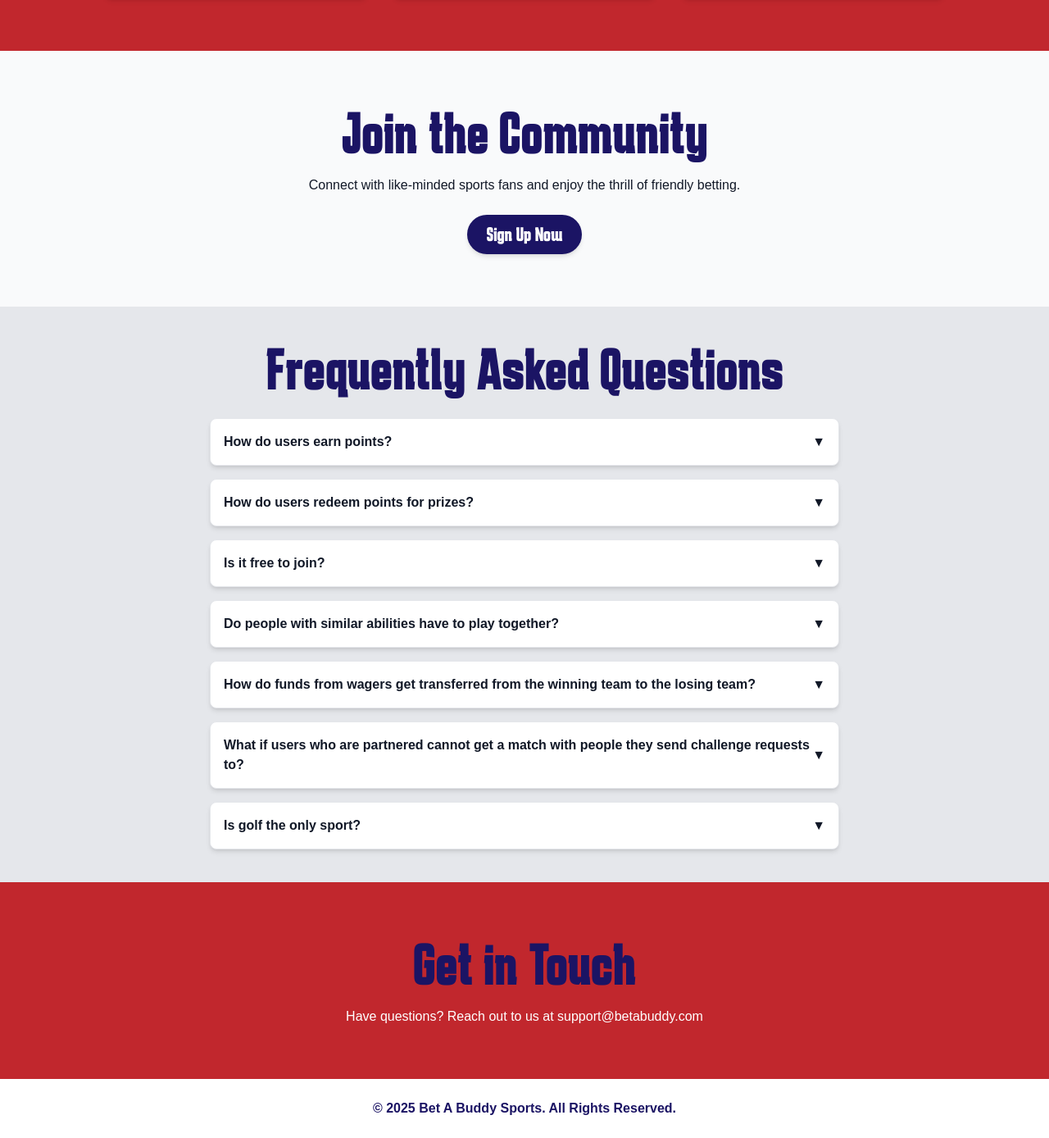
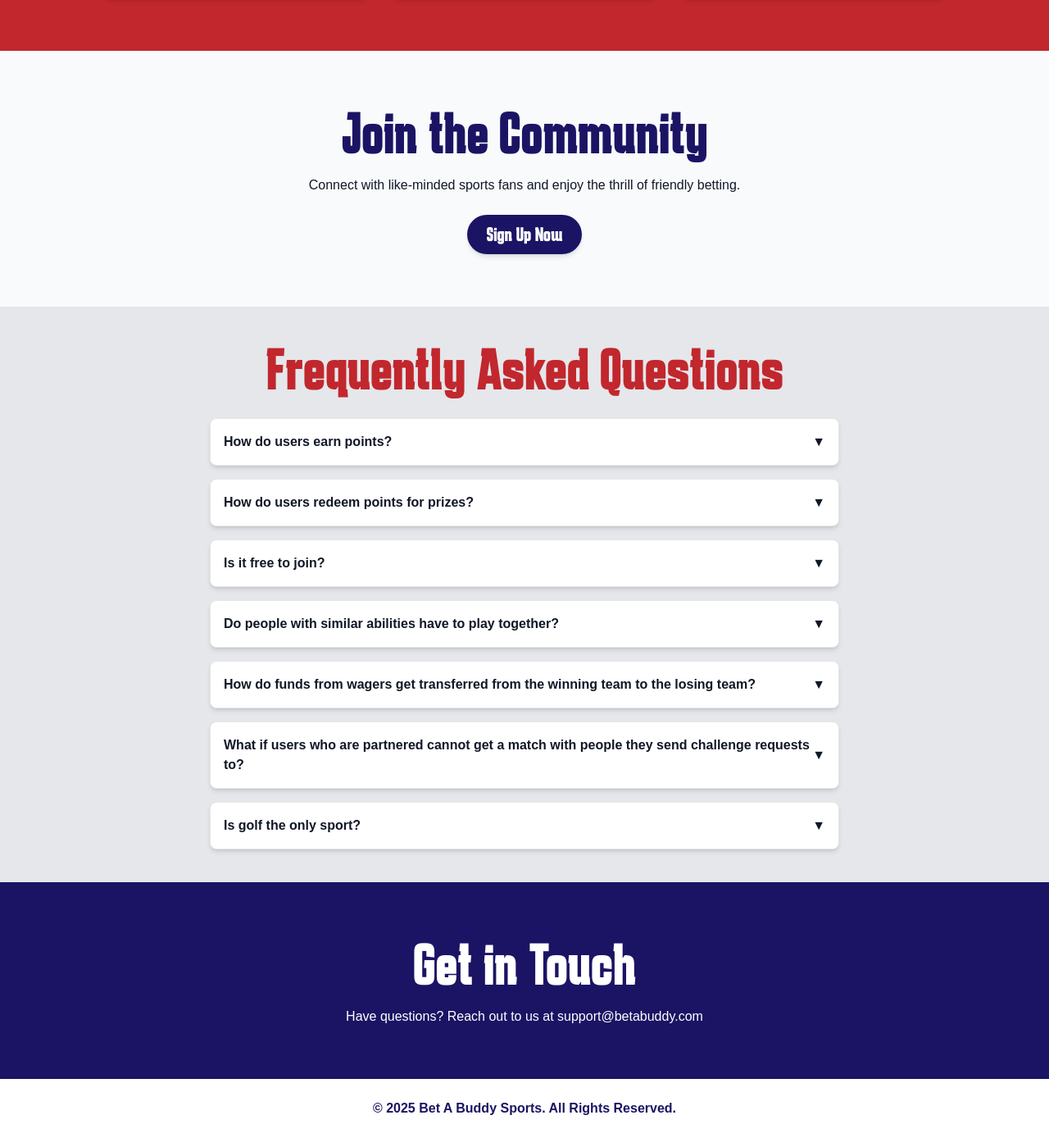
Before and after one commit to HuSoftSolutions/bet-a-buddy, a Next.js app: page / in a window 1280 px wide. Shown: the part 1348-2736 px from the top of the page at 82% size. Built offline with nearby package versions, Linux system fonts and the light colour scheme.

Commit message:
feat: updates

```diff
--- a/app/page.tsx
+++ b/app/page.tsx
@@ -66,7 +66,7 @@ const FAQ = () => {
 	return (
     <section id="faq" className="py-10 px-4 bg-gray-200">
       <div className="max-w-3xl mx-auto text-center">
-        <h1 className="font-bold mb-6">Frequently Asked Questions</h1>
+        <h1 className="font-bold mb-6 !text-secondary">Frequently Asked Questions</h1>
         <div className="space-y-4 text-left">
           {FAQ_DATA.map((faq, index) => (
             <div key={index} className="bg-white p-4 shadow-md rounded-lg border border-gray-200">
@@ -275,9 +275,9 @@ export default function Home() {
       <FAQ />
 
       {/* Contact Section */}
-      <section id="contact" className="bg-secondary text-white py-16 px-4 text-center">
+      <section id="contact" className="bg-primary text-white py-16 px-4 text-center">
         <div className="max-w-4xl mx-auto">
-          <h1 className="font-bold mb-4">Get in Touch</h1>
+          <h1 className="font-bold mb-4 !text-white">Get in Touch</h1>
           <p className="">
             Have questions? Reach out to us at support@betabuddy.com
           </p>
```
